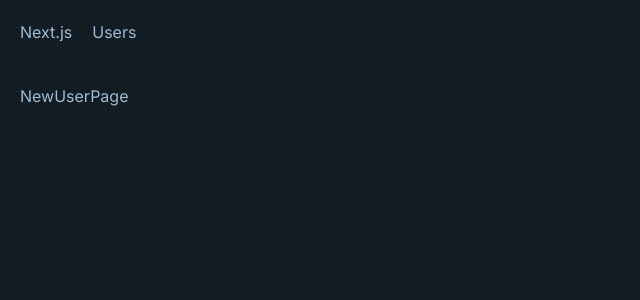
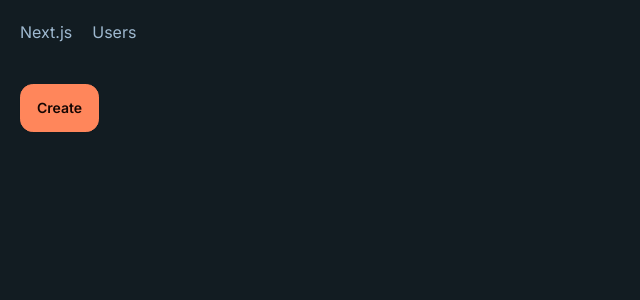
Before and after one commit to reneb1404/learning-nextjs, a Next.js app: page /users/new in a window 1280 px wide. Shown: the top 300 px of the page, without its empty margins (0-640 px from the left). Built offline with nearby package versions, Linux system fonts and the light colour scheme.

Commit message:
Added programmatic navigation to new-users page

```diff
--- a/app/users/new/page.tsx
+++ b/app/users/new/page.tsx
@@ -1,7 +1,19 @@
+"use client";
+import { useRouter } from "next/navigation";
 import React from "react";
 
 const NewUserPage = () => {
-	return <div>NewUserPage</div>;
+	const router = useRouter();
+	return (
+		<button
+			className="btn btn-primary"
+			onClick={() => {
+				router.push("/users");
+			}}
+		>
+			Create
+		</button>
+	);
 };
 
 export default NewUserPage;
--- a/app/users/page.tsx
+++ b/app/users/page.tsx
@@ -1,3 +1,4 @@
+import Link from "next/link";
 import React from "react";
 import UserTable from "./UserTable";
 
@@ -9,6 +10,9 @@
 	return (
 		<>
 			<h1>Users</h1>
+			<Link href="/users/new" className="btn">
+				New User
+			</Link>
 			<UserTable sortOrder={sortOrder} />
 		</>
 	);
```
